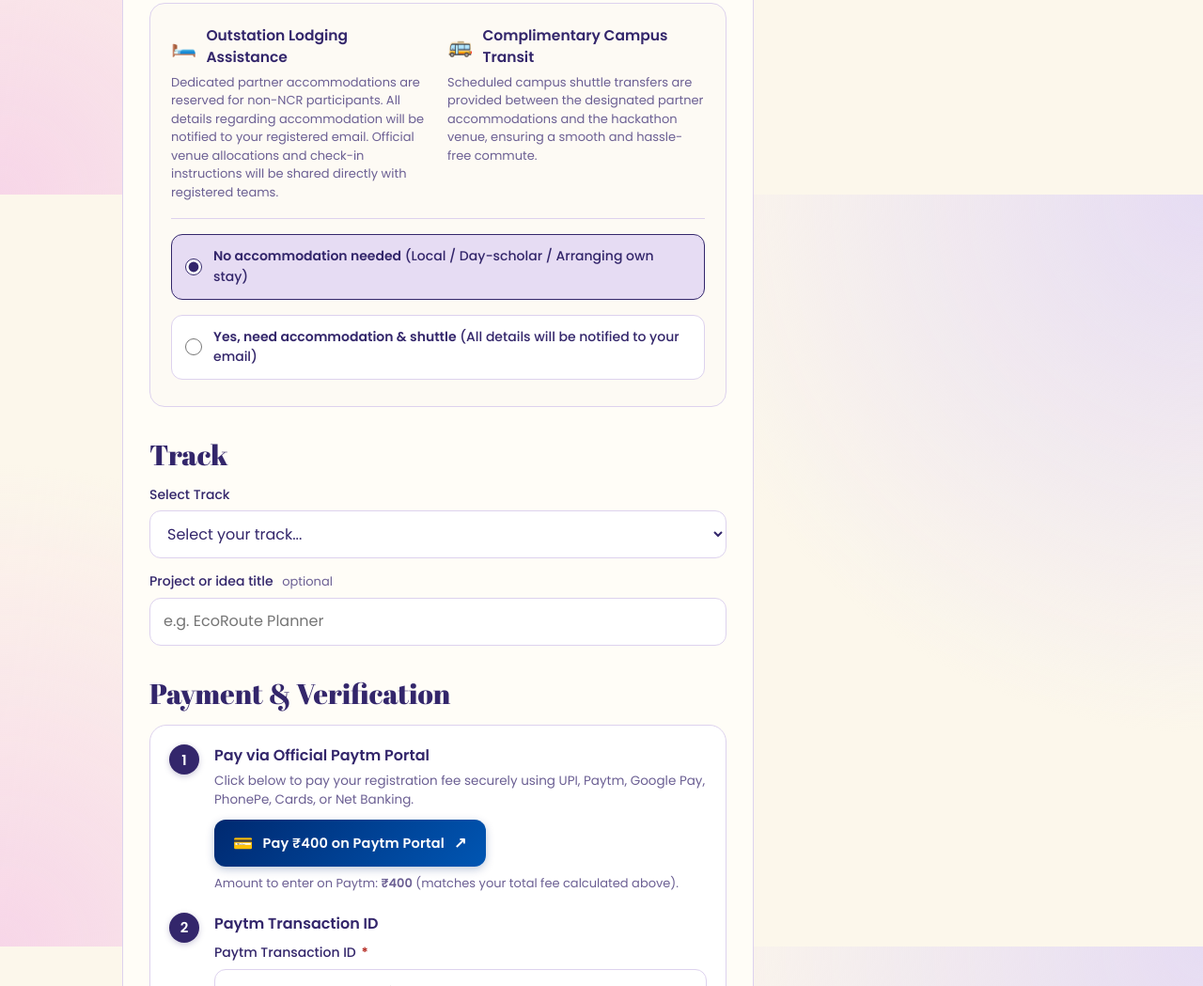
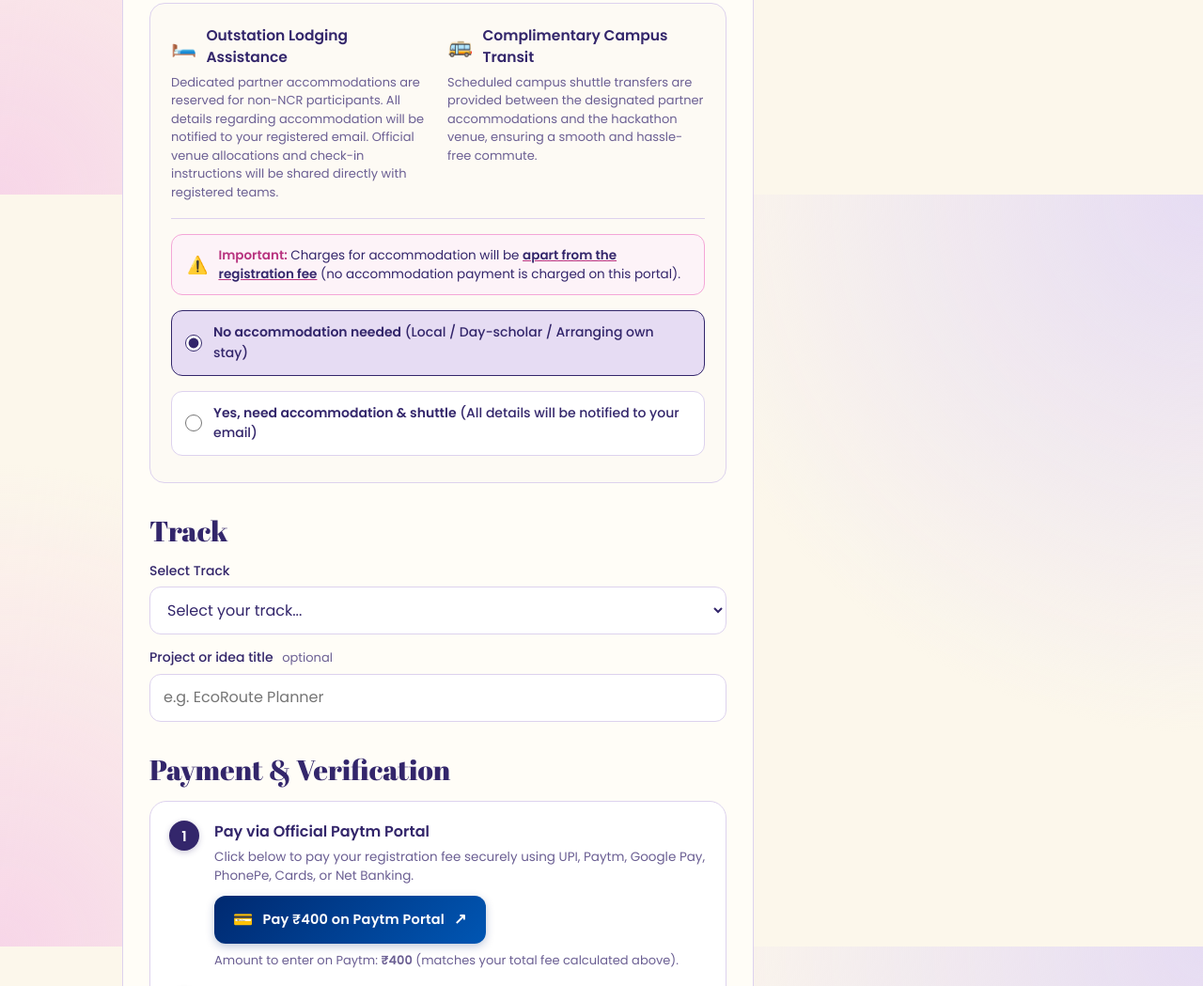
Before and after one commit to Tarunkush0620/HackEarth-Registration, a website: page public/index.html in a window 1280 px wide. Shown: the part 2193-3242 px from the top of the page at 94% size. Drawn offline with Linux system fonts and the light colour scheme; no server answers.

Commit message:
feat: highlight that accommodation charges are apart from registration fee

```diff
--- a/public/app.js
+++ b/public/app.js
@@ -96,7 +96,7 @@
       stayCount = sel ? parseInt(sel.value, 10) || state.size : state.size;
       const subEl = $('#staySubtotal');
       if (subEl) {
-        subEl.textContent = `ℹ️ Accommodation requested for ${stayCount} member(s). All details regarding accommodation will be notified to your registered email.`;
+        subEl.innerHTML = `ℹ️ Accommodation requested for <b>${stayCount} member(s)</b>. All details regarding accommodation will be notified to your registered email.<br><span style="display:inline-block; margin-top:5px; color:#b8337f; font-weight:700;">⚠️ Notice: Charges of accommodation will be apart from the registration fee.</span>`;
       }
     }
 
--- a/public/index.html
+++ b/public/index.html
@@ -117,6 +117,11 @@
           </div>
           <p class="stay-desc">Scheduled campus shuttle transfers are provided between the designated partner accommodations and the hackathon venue, ensuring a smooth and hassle-free commute.</p>
         </div>
+      </div>
+
+      <div class="stay-highlight-box">
+        <span class="stay-highlight-icon">⚠️</span>
+        <div><strong>Important:</strong> Charges for accommodation will be <u>apart from the registration fee</u> (no accommodation payment is charged on this portal).</div>
       </div>
 
       <div class="stay-selector-box">
--- a/public/style.css
+++ b/public/style.css
@@ -144,6 +144,15 @@ fieldset { border: 0; padding: 0; margin: 0; min-width: 0; }
 .stay-icon-title h3 { margin: 0; font: 600 15.5px 'Poppins', sans-serif; color: var(--indigo); }
 .stay-icon { font-size: 22px; }
 .stay-desc { margin: 0; font-size: 13px; line-height: 1.5; color: var(--indigo-soft); }
+.stay-highlight-box {
+  display: flex; align-items: center; gap: 11px;
+  background: #fdf3f8; border: 1.5px solid #f4a6d7;
+  border-radius: 12px; padding: 12px 16px; margin: 16px 0 6px;
+  font-size: 13.5px; line-height: 1.45; color: var(--indigo);
+}
+.stay-highlight-box strong { color: var(--magenta); font-weight: 700; }
+.stay-highlight-box u { text-decoration-color: var(--magenta); font-weight: 600; }
+.stay-highlight-icon { font-size: 18px; line-height: 1; flex-shrink: 0; }
 .stay-price-pill {
   display: inline-block; background: #f3ecfb; border: 1px solid #dcc8f5; color: var(--indigo); padding: 8px 14px; border-radius: 10px; margin-top: 10px; line-height: 1.4;
 }
```
